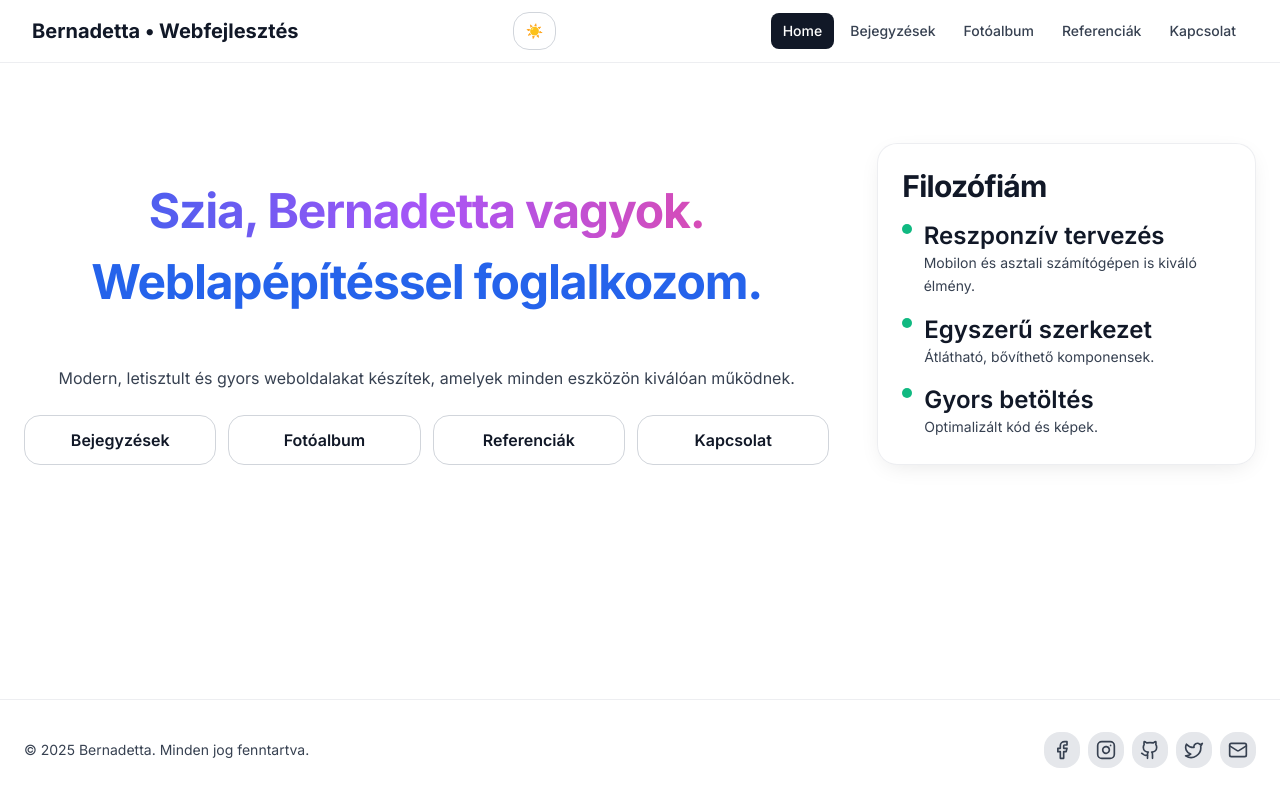
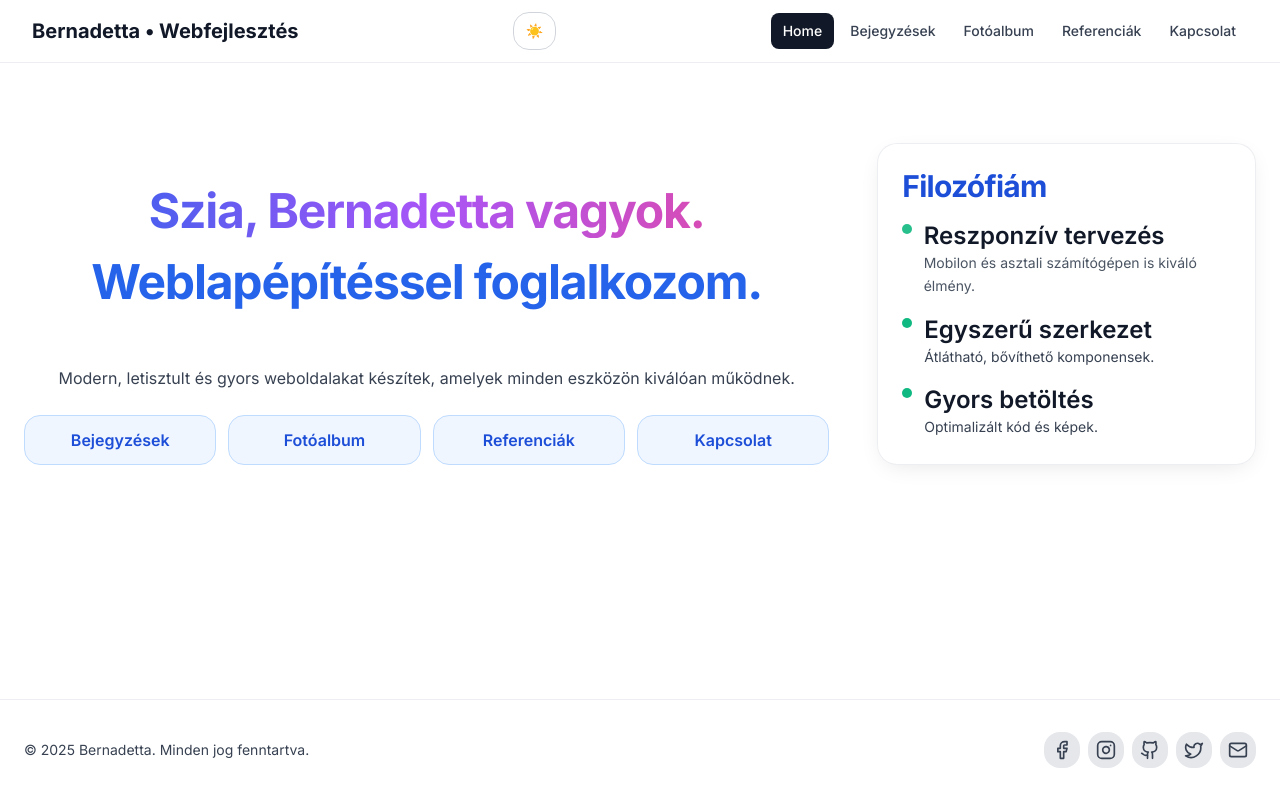
Before and after one commit to butus77/probaprojekt, a Next.js app: page / in a window 1280 px wide. Built offline with nearby package versions, Linux system fonts and the light colour scheme.

Commit message:
style(home): refined light-mode colors in 'Filozófiám' card

```diff
--- a/app/page.tsx
+++ b/app/page.tsx
@@ -4,7 +4,13 @@ export const metadata = { title: "Bemutatkozó | Bernadetta – Webfejlesztés"
 
 export default function HomePage() {
   const buttonClass =
-    "text-center inline-flex items-center justify-center rounded-xl px-5 py-3 font-semibold transition border border-gray-300 dark:border-gray-700 hover:bg-blue-700 hover:text-white dark:hover:border-blue-700";
+  "text-center inline-flex items-center justify-center rounded-xl px-5 py-3 font-semibold transition " +
+  "border border-blue-200 bg-blue-50 text-blue-700 " +
+  "dark:border-gray-700 dark:bg-gray-800 dark:text-gray-200 " +
+  "hover:bg-blue-700 hover:text-white dark:hover:border-blue-700 " +
+  "hover:shadow-md hover:-translate-y-0.5 " +
+  "focus-visible:outline-none focus-visible:ring-2 focus-visible:ring-offset-2 focus-visible:ring-blue-500";
+
 
   return (
     <section className="section py-12 md:py-20">
@@ -38,19 +44,19 @@ export default function HomePage() {
           </div>
         </div>
 
-        <aside className="card p-6">
-          <h2 className="text-gray-900 dark:text-blue-400">Filozófiám</h2>
+        <aside className="card p-6 bg-white/90 border border-blue-100 shadow-sm">
+          <h2 className="text-blue-700 dark:text-blue-500">Filozófiám</h2>
           <ul className="mt-4 space-y-4">
             <li className="flex items-start gap-3">
               <span
                 aria-hidden
-                className="mt-1 h-2.5 w-2.5 rounded-full bg-emerald-500"
+                className="mt-1 h-2.5 w-2.5 rounded-full bg-emerald-500/90"
               />
               <div>
                 <h3 className="font-semibold text-gray-900 dark:text-blue-400">
                   Reszponzív tervezés
                 </h3>
-                <p className="text-sm leading-relaxed text-gray-700 dark:text-gray-300">
+                <p className="text-sm leading-relaxed text-gray-600 dark:text-gray-300">
                   Mobilon és asztali számítógépen is kiváló élmény.
                 </p>
               </div>
```
